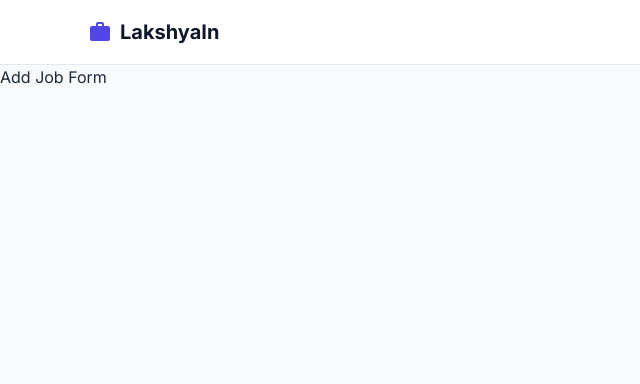
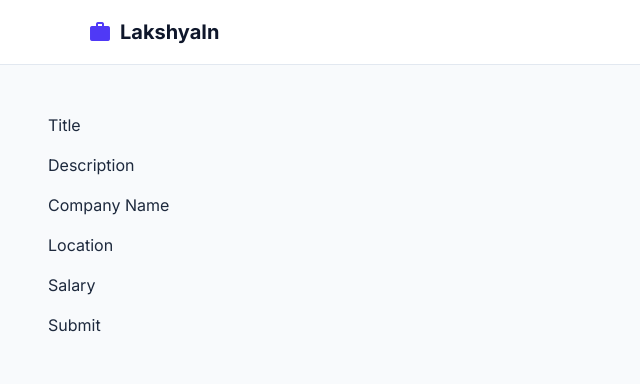
Before and after one commit to musafir1banjaara/basic-jobPortal, a Django app: page /add/ in a window 1280 px wide. Shown: the top 384 px of the page, without its empty margins (0-640 px from the left). Run offline with Django 5.2, Linux system fonts and the light colour scheme; some libraries are stand-ins or nearby versions.

Commit message:
Created addform ui using daisyui

```diff
--- a/core/templates/addform.html
+++ b/core/templates/addform.html
@@ -5,10 +5,12 @@
     <meta charset="UTF-8" />
     <meta name="viewport" content="width=device-width, initial-scale=1.0" />
     <title>LakshyaIn</title>
-    <script src="https://cdn.tailwindcss.com"></script>
     <link rel="preconnect" href="https://fonts.googleapis.com" />
     <link href="https://fonts.googleapis.com/css2?family=Inter:wght@400;500;600;700&display=swap" rel="stylesheet" />
     <link href="https://fonts.googleapis.com/icon?family=Material+Icons+Outlined" rel="stylesheet" />
+    <link href="https://cdn.jsdelivr.net/npm/daisyui@5" rel="stylesheet" type="text/css" />
+    <link href="https://cdn.jsdelivr.net/npm/daisyui@5/themes.css" rel="stylesheet" type="text/css" />
+    <script src="https://cdn.jsdelivr.net/npm/@tailwindcss/browser@4"></script>
     <style>
         body {
             font-family: 'Inter', sans-serif;
@@ -26,8 +28,30 @@
             </a>
         </div>
     </header>
-    <main>
-        <h1>Add Job Form</h1>
+    <main class="px-12 my-12 pb-12">
+        <form class="space-y-4">
+            <div class="space-x-4">
+                <label for="title">Title</label>
+                <input type="text" id="title" name="title" class="input" />
+            </div>
+            <div class="space-x-4">
+                <label for="description">Description</label>
+                <input type="text" id="description" name="description" class="input" />
+            </div>
+            <div class="space-x-4">
+                <label for="company-name">Company Name</label>
+                <input type="text" id="company-name" name="company_name" class="input" />
+            </div>
+            <div class="space-x-4">
+                <label for="location">Location</label>
+                <input type="text" id="location" name="location" class="input" />
+            </div>
+            <div class="space-x-4">
+                <label for="salary">Salary</label>
+                <input type="number" id="salary" name="salary" class="input" />
+            </div>
+            <button type="submit" class="btn btn-success">Submit</button>
+        </form>
     </main>
 </body>
 
```
